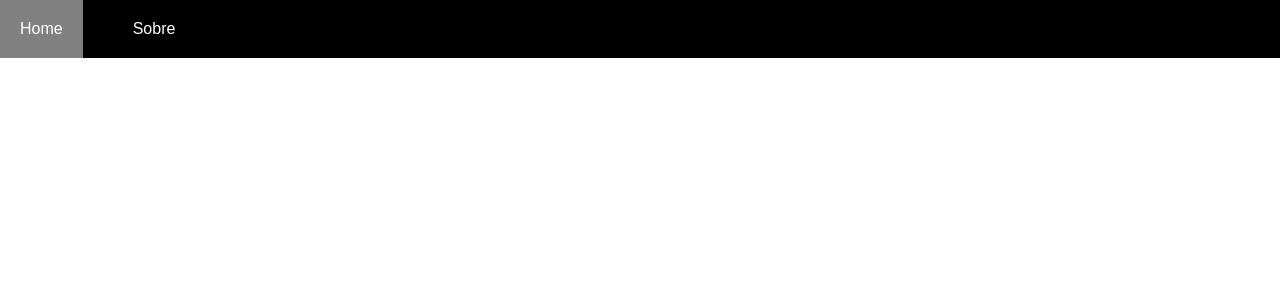
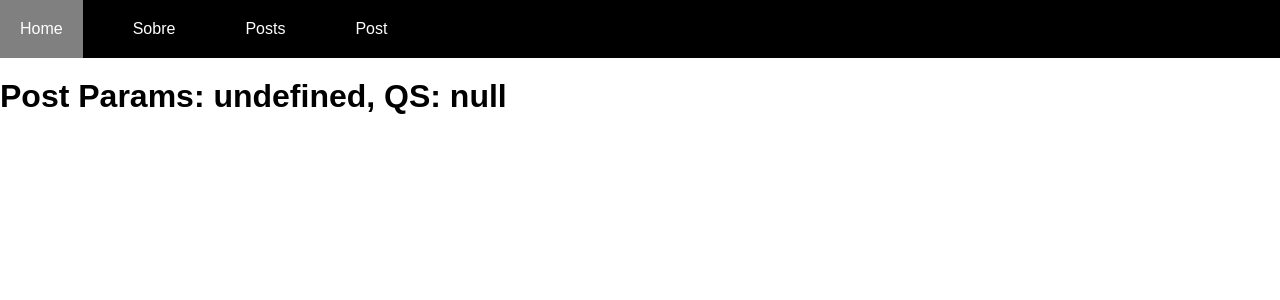
Before and after one commit to tailanpatrick/tutorial-react-vite-router-dom, a React (Vite) app: page /posts in a window 1280 px wide. Before the commit this address had no page. Shown: the top 300 px of the page. Built offline with nearby package versions, Linux system fonts and the light colour scheme.

Commit message:
aula de useParams e useSearchParams

```diff
--- a/src/components/Navbar/index.tsx
+++ b/src/components/Navbar/index.tsx
@@ -7,6 +7,8 @@ export const Navbar = () => {
       <ul>
         <li><Link to={"/"}>Home</Link></li>
         <li><Link to={"/about"}>Sobre</Link></li>
+        <li><Link to={"/posts"}>Posts</Link></li>
+        <li><Link to={"/posts/10"}>Post</Link></li>
       </ul>
     </nav>
   )
--- /dev/null
+++ b/src/components/Post/index.tsx
@@ -0,0 +1,10 @@
+import { useParams, useSearchParams } from "react-router-dom";
+
+export const Post  = () => {
+  const { id } = useParams();
+  const [ qs ] = useSearchParams()
+
+  return (
+    <h1>Post {`Params: ${id}, QS: ${qs.get('page')}`}</h1>
+   );
+}
--- a/src/main.tsx
+++ b/src/main.tsx
@@ -6,6 +6,7 @@ import './styles/global.css'
 import { BrowserRouter, Routes, Route } from 'react-router-dom'
 import { About } from './components/About'
 import { Navbar } from './components/Navbar'
+import { Post } from './components/Post'
 
 createRoot(document.getElementById('root')!).render(
   <StrictMode>
@@ -14,6 +15,8 @@ createRoot(document.getElementById('root')!).render(
       <Routes>
         <Route path='/' element={<Home/>}/>
         <Route path='/about' element={<About/>}/>
+        <Route path='/posts/:id' element={<Post/>}/>
+        <Route path='/posts' element={<Post/>}/>
       </Routes>
     </BrowserRouter>
   </StrictMode>,
```
Also changed, not shown: src/components/Post/style.css (added).
